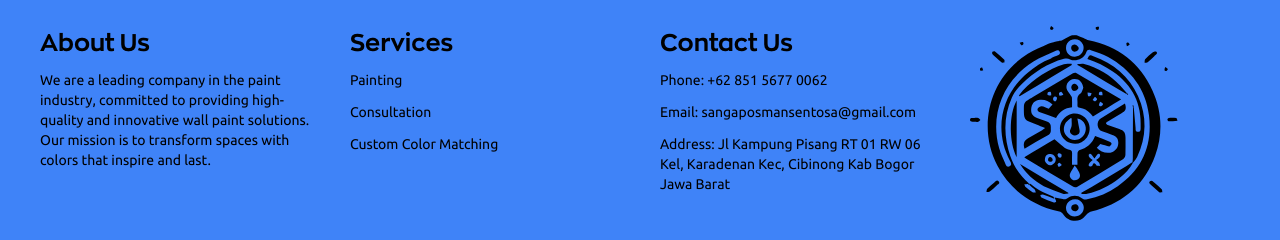
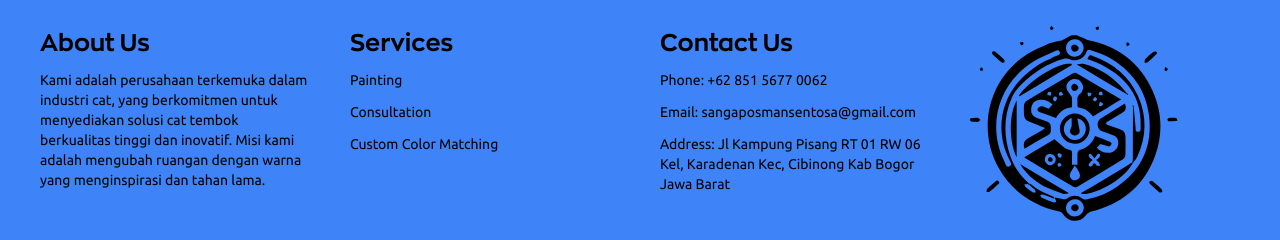
Before and after one commit to ngabroger/sangap-osman-sentosa, a React (Vite) app: page / in a window 1280 px wide. Shown: the part 3090-3330 px from the top of the page. Built offline with nearby package versions, Linux system fonts and the light colour scheme.

Commit message:
feat : update nessecary item

```diff
--- a/src/components/footerSection.jsx
+++ b/src/components/footerSection.jsx
@@ -26,9 +26,10 @@ export default function FooterSection() {
         <div className="flex flex-col gap-3">
           <h2 className="text-2xl font-secondaryBold">About Us</h2>
           <p className="text-sm">
-            We are a leading company in the paint industry, committed to
-            providing high-quality and innovative wall paint solutions. Our
-            mission is to transform spaces with colors that inspire and last.
+            Kami adalah perusahaan terkemuka dalam industri cat, yang
+            berkomitmen untuk menyediakan solusi cat tembok berkualitas tinggi
+            dan inovatif. Misi kami adalah mengubah ruangan dengan warna yang
+            menginspirasi dan tahan lama.
           </p>
         </div>
         <div className="flex flex-col gap-3">
```
